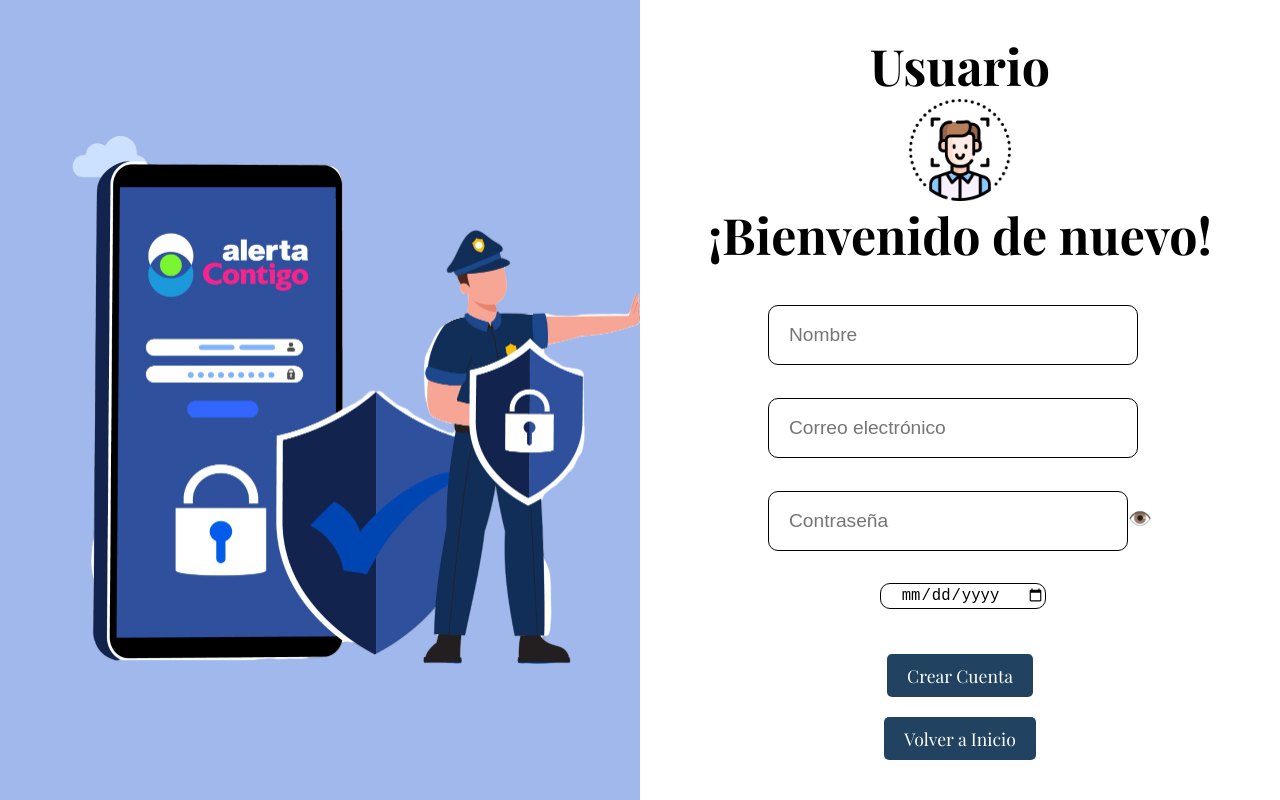
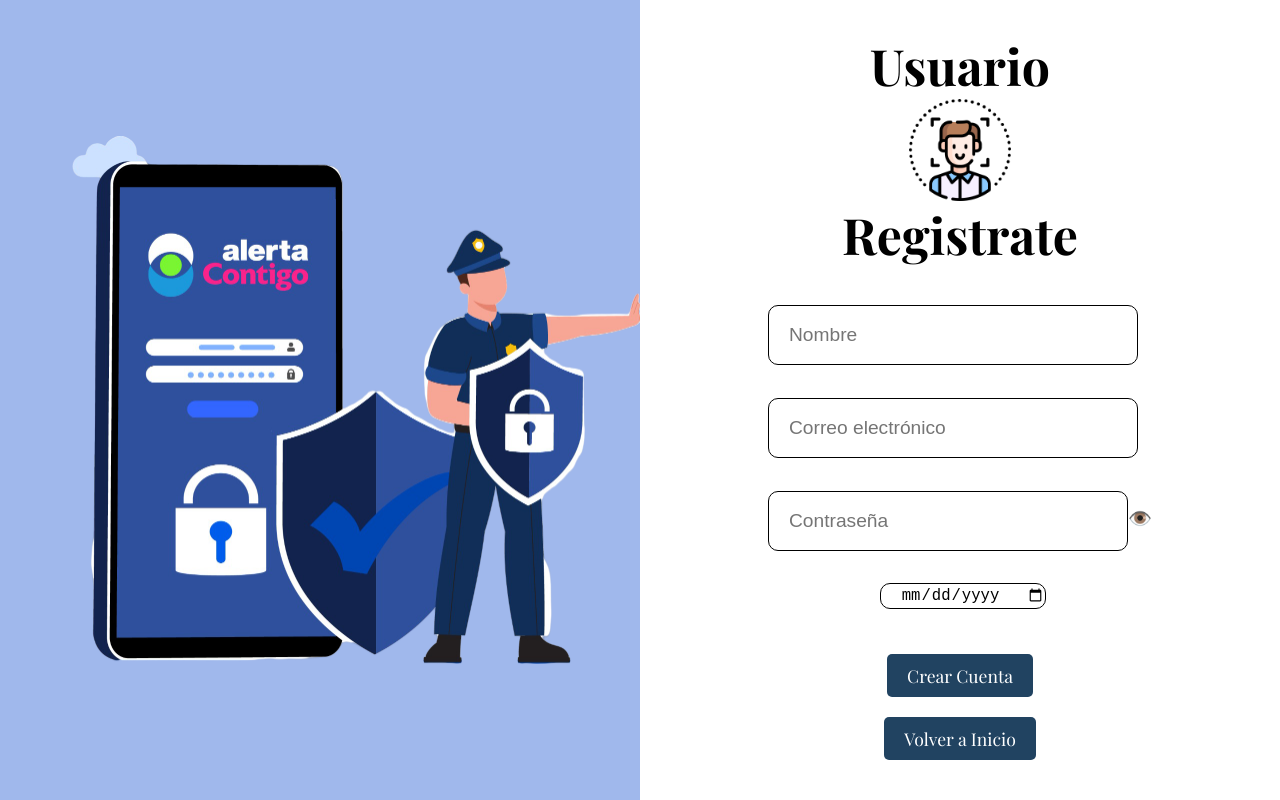
Before and after one commit to JoseC982/Proyectoweb, a React (Create React App) app in the folder proyecto/proyecto-ponte-pilas/: page /crearCuenta in a window 1280 px wide. Built offline with nearby package versions, Linux system fonts and the light colour scheme; a web font is replaced by a local one.

Commit message:
Se agregaron comentarios

```diff
--- a/proyecto/proyecto-ponte-pilas/src/componentes/CrearCuenta.jsx
+++ b/proyecto/proyecto-ponte-pilas/src/componentes/CrearCuenta.jsx
@@ -42,7 +42,7 @@ const CrearCuenta = ({ users }) => {
                             alt="App Store"
                             className="la-user-logo"
                         />
-                        <h1>¡Bienvenido de nuevo!</h1>
+                        <h1>Registrate</h1>
                     </div>
                     <div className="email-container">
                         <input
@@ -92,7 +92,7 @@ const CrearCuenta = ({ users }) => {
                         <button className="button" onClick={handleLogin}>
                             Crear Cuenta
                         </button>
-                        <Link to="/">
+                        <Link to="/loginAdmin">
                             <button className="button">Volver a Inicio</button>
                         </Link>
 
--- a/proyecto/proyecto-ponte-pilas/src/componentes/NotificacionesAlertas.jsx
+++ b/proyecto/proyecto-ponte-pilas/src/componentes/NotificacionesAlertas.jsx
@@ -87,6 +87,7 @@ const NotificacionesAlertas = () => {
                   <td>{n.descripcion}</td>
                   <td>{n.fecha}</td>
                   <td>{n.ubicacion}</td>
+                  {console.log(`Elemento:`, n, `Key:`, idx)}
                 </tr>
               ))}
             </tbody>
--- a/proyecto/proyecto-ponte-pilas/src/componentes/RecuperarCuenta.jsx
+++ b/proyecto/proyecto-ponte-pilas/src/componentes/RecuperarCuenta.jsx
@@ -54,7 +54,7 @@ const RecuperarCuenta = ({ users }) => {
                         <button className="button" onClick={handleLogin}>
                             Recuperar Cuenta
                         </button>
-                        <Link to="/">
+                        <Link to="/loginAdmin">
                             <button className="button">Volver a Inicio</button>
                         </Link>
                     </div>
```
Also changed, not shown: proyecto/proyecto-ponte-pilas/src/componentes/Home.jsx (+26 -1 lines).
